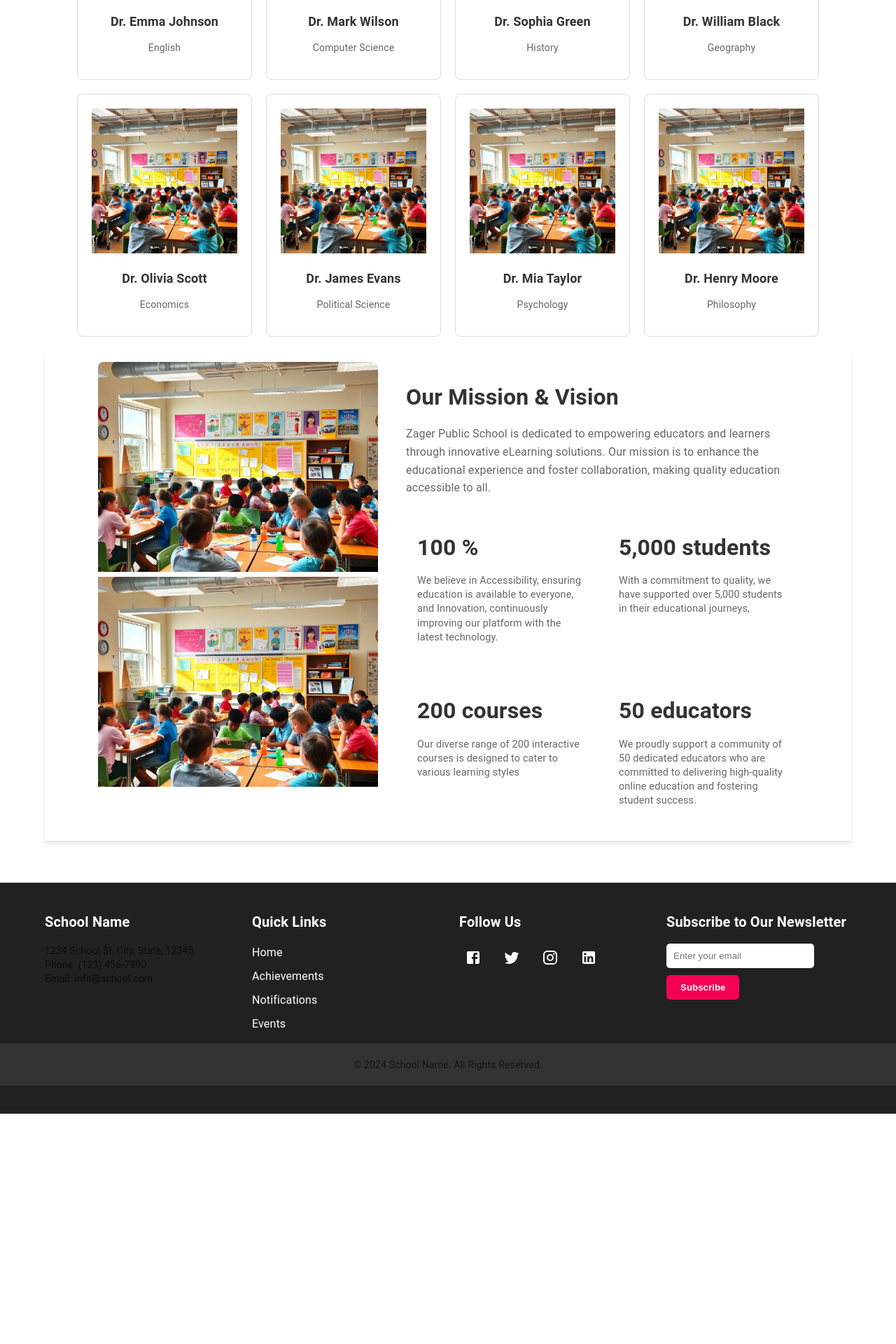
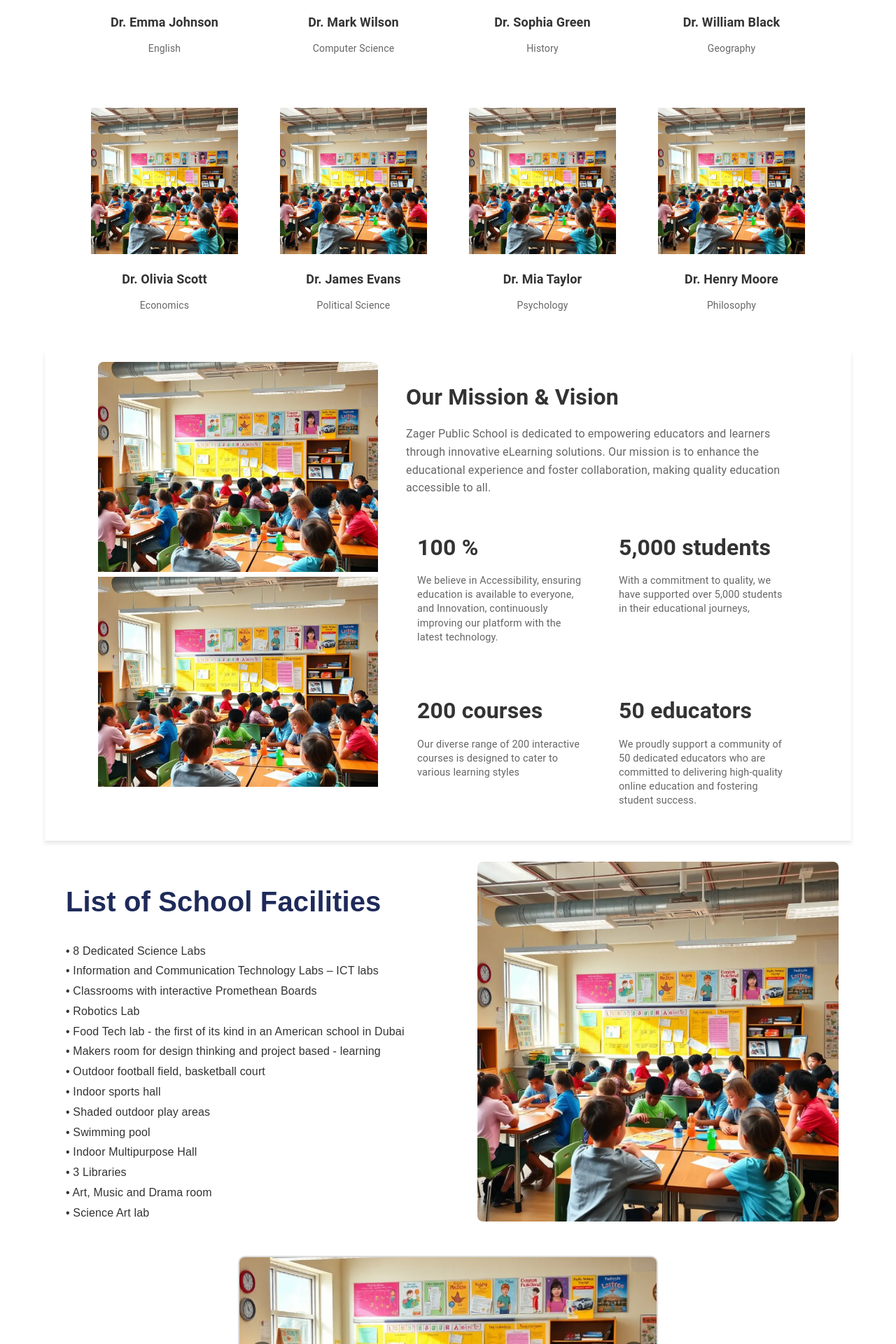
Before and after one commit to VVinaykumar003/School_Website, a React (Create React App) app in the folder client/: page / in a window 1280 px wide. Shown: the part 860-2780 px from the top of the page at 70% size. Before the commit the page ends 2451 px from the top, so only its background shows below. Built offline with nearby package versions, Linux system fonts and the light colour scheme.

Commit message:
commit-04

```diff
--- a/client/package.json
+++ b/client/package.json
@@ -19,6 +19,7 @@
     "react-dom": "^18.3.1",
     "react-router-dom": "^6.28.0",
     "react-scripts": "5.0.1",
+    "styled-components": "^6.1.13",
     "web-vitals": "^2.1.4"
   },
   "scripts": {
--- a/client/src/App.js
+++ b/client/src/App.js
@@ -7,6 +7,7 @@ import { BrowserRouter as Router, Route, Routes } from "react-router-dom";
 import Home from "./pages/Home";
 import Achievements from "./pages/Achievements";
 import Notifications from "./pages/Notifications";
+import Curriculum from "./pages/Curriculum";
 import Events from "./pages/Events";
 import NotFound from "./pages/NotFound";
 
@@ -26,7 +27,7 @@ function App() {
         <Routes>
           <Route path="/" element={<Home />} />
           <Route path="/achievements" element={<Achievements />} />
-          <Route path="/notifications" element={<Notifications />} />
+          <Route path="/notifications" element={<Curriculum />} />
           <Route path="/events" element={<Events />} />
           <Route path="*" element={<NotFound />} />
         </Routes>
--- a/client/src/components/Activities.js
+++ b/client/src/components/Activities.js
@@ -5,7 +5,8 @@ const OurApproach = () => {
     <div style={styles.container}>
       <h2 style={styles.heading}>Extracurricular Activities</h2>
       <div style={styles.content}>
-        <div style={styles.imagePlaceholder}></div>
+        <div style={styles.imagePlaceholder}>
+        </div>
         <div style={styles.textContent}>
           <p style={styles.description}>
           We offer a wide range of extracurricular activities to enrich our students' educational experience and help them develop new skills:
--- /dev/null
+++ b/client/src/components/Facilities.js
@@ -0,0 +1,72 @@
+
+import React from 'react';
+
+const SchoolFacilities = () => {
+    return (
+        <div style={styles.facilitiesContainer}>
+            <div style={styles.facilitiesList}>
+                <h1 style={styles.heading}>List of School Facilities</h1>
+                <ul style={styles.list}>
+                    <li>&#x2022;  8 Dedicated Science Labs</li>
+                    <li>&#x2022;  Information and Communication Technology Labs – ICT labs</li>
+                    <li>&#x2022;  Classrooms with interactive Promethean Boards</li>
+                    <li>&#x2022;  Robotics Lab</li>
+                    <li>&#x2022;  Food Tech lab - the first of its kind in an American school in Dubai</li>
+                    <li>&#x2022;  Makers room for design thinking and project based - learning</li>
+                    <li>&#x2022;  Outdoor football field, basketball court</li>
+                    <li>&#x2022;  Indoor sports hall</li>
+                    <li>&#x2022;  Shaded outdoor play areas</li>
+                    <li>&#x2022;  Swimming pool</li>
+                    <li>&#x2022;  Indoor Multipurpose Hall</li>
+                    <li>&#x2022;  3 Libraries</li>
+                    <li>&#x2022;  Art, Music and Drama room</li>
+                    <li>&#x2022;  Science Art lab</li>
+                </ul>
+            </div>
+            <div style={styles.facilitiesImage}>
+                <img src="mission.jpg" alt="Students with robot" style={styles.image} />
+            </div>
+        </div>
+    );
+};
+
+const styles = {
+    facilitiesContainer: {
+        display: 'flex',
+        alignItems: 'flex-start',
+        justifyContent: 'space-between',
+        padding: '30px',
+        fontFamily: 'Arial, sans-serif',
+        // boxShadow:'0px 4px 6px rgba(0, 0, 0, 0.1)'
+    },
+    facilitiesList: {
+        maxWidth: '60%',
+    },
+    heading: {
+
+        fontSize: '2.5em',
+        color: '#1E2A5A', // Adjust color to match screenshot
+        margintop: '2px',
+    },
+    list: {
+        listStyleType: 'none',
+        paddingLeft: 0,
+        lineHeight: '1.8',
+        color: '#333',
+    },
+    facilitiesImage: {
+        maxWidth: '45%',
+        display: 'flex',
+        justifyContent: 'center',
+        alignItems: 'center',
+    },
+    image: {
+        // margintop: '100px',
+        maxWidth: '105%',
+        alignItems:'center',
+        borderRadius: '8px',
+
+    },
+};
+
+export default SchoolFacilities;
--- /dev/null
+++ b/client/src/components/FacilitiesG.js
@@ -0,0 +1,86 @@
+import React, { useState } from 'react';
+import styled from 'styled-components';
+
+// Styled components for the carousel
+const CarouselContainer = styled.div`
+  position: relative;
+  width: 600px;
+  height: 300px;
+  margin: auto;
+  overflow: hidden;
+  border: 2px solid #ddd;
+  border-radius: 10px;
+`;
+
+const Carousel = styled.div`
+  display: flex;
+  justify-content: center;
+  align-items: center;
+  height: 100%;
+  width: 100%;
+`;
+
+const CarouselImage = styled.img`
+  width: 100%;
+  height: auto;
+  object-fit: cover;
+  border-radius: 10px;
+`;
+
+const Button = styled.button`
+  position: absolute;
+  top: 50%;
+  transform: translateY(-50%);
+  background-color: rgba(0, 0, 0, 0.5);
+  color: white;
+  border: none;
+  font-size: 30px;
+  padding: 10px;
+  cursor: pointer;
+  z-index: 10;
+  border-radius: 50%;
+  &:hover {
+    background-color: rgba(0, 0, 0, 0.8);
+  }
+`;
+
+const PrevButton = styled(Button)`
+  left: 10px;
+`;
+
+const NextButton = styled(Button)`
+  right: 10px;
+`;
+
+const ImageCarousel = () => {
+  const images = [
+    "mission.jpg",
+    "mission.jpg",
+    "mission.jpg",
+    "mission.jpg",
+  ];
+
+  const [currentIndex, setCurrentIndex] = useState(0);
+
+  const nextSlide = () => {
+    setCurrentIndex((prevIndex) => (prevIndex + 1) % images.length);
+  };
+
+  const prevSlide = () => {
+    setCurrentIndex(
+      (prevIndex) => (prevIndex - 1 + images.length) % images.length
+    );
+  };
+
+  return (
+    <CarouselContainer>
+      <PrevButton onClick={prevSlide}>&#10094;</PrevButton>
+      <Carousel>
+        <CarouselImage src={images[currentIndex]} alt="carousel" />
+      </Carousel>
+      <NextButton onClick={nextSlide}>&#10095;</NextButton>
+    </CarouselContainer>
+  );
+};
+
+export default ImageCarousel;
--- a/client/src/components/Mission.js
+++ b/client/src/components/Mission.js
@@ -76,8 +76,8 @@ const MissionVision = () => {
     <div style={styles.container}>
       <div style={styles.content}>
         <div style={styles.imageContainer}>
-          <img src="mission.png" alt="Classroom" style={styles.image} />
-          <img src="mission.png" alt="Classroom" style={styles.image} />
+          <img src="mission.jpg" alt="Classroom" style={styles.image} />
+          <img src="mission.jpg" alt="Classroom" style={styles.image} />
         </div>
         <div style={styles.textContainer}>
           <h2 style={styles.title}>Our Mission & Vision</h2>
--- a/client/src/components/faculty.js
+++ b/client/src/components/faculty.js
@@ -3,18 +3,18 @@ import React from "react";
 const FacultyCards = () => {
   // Sample data for teachers, each with a placeholder image URL
   const teachers = [
-    { id: 1, name: "Dr. John Doe", subject: "Mathematics", image: "mission.png" },
-    { id: 2, name: "Dr. Jane Smith", subject: "Physics", image: "mission.png" },
-    { id: 3, name: "Dr. Albert Brown", subject: "Chemistry", image: "mission.png" },
-    { id: 4, name: "Dr. Linda White", subject: "Biology", image: "mission.png" },
-    { id: 5, name: "Dr. Emma Johnson", subject: "English", image: "mission.png" },
-    { id: 6, name: "Dr. Mark Wilson", subject: "Computer Science", image: "mission.png" },
-    { id: 7, name: "Dr. Sophia Green", subject: "History", image: "mission.png" },
-    { id: 8, name: "Dr. William Black", subject: "Geography", image: "mission.png" },
-    { id: 9, name: "Dr. Olivia Scott", subject: "Economics", image: "mission.png" },
-    { id: 10, name: "Dr. James Evans", subject: "Political Science", image:"mission.png" },
-    { id: 11, name: "Dr. Mia Taylor", subject: "Psychology", image: "mission.png" },
-    { id: 12, name: "Dr. Henry Moore", subject: "Philosophy", image: "mission.png" },
+    { id: 1, name: "Dr. John Doe", subject: "Mathematics", image: "mission.jpg" },
+    { id: 2, name: "Dr. Jane Smith", subject: "Physics", image: "mission.jpg" },
+    { id: 3, name: "Dr. Albert Brown", subject: "Chemistry", image: "mission.jpg" },
+    { id: 4, name: "Dr. Linda White", subject: "Biology", image: "mission.jpg" },
+    { id: 5, name: "Dr. Emma Johnson", subject: "English", image: "mission.jpg" },
+    { id: 6, name: "Dr. Mark Wilson", subject: "Computer Science", image: "mission.jpg" },
+    { id: 7, name: "Dr. Sophia Green", subject: "History", image: "mission.jpg" },
+    { id: 8, name: "Dr. William Black", subject: "Geography", image: "mission.jpg" },
+    { id: 9, name: "Dr. Olivia Scott", subject: "Economics", image: "mission.jpg" },
+    { id: 10, name: "Dr. James Evans", subject: "Political Science", image:"mission.jpg" },
+    { id: 11, name: "Dr. Mia Taylor", subject: "Psychology", image: "mission.jpg" },
+    { id: 12, name: "Dr. Henry Moore", subject: "Philosophy", image: "mission.jpg" },
   ];
 
   // Styles
@@ -33,7 +33,7 @@ const FacultyCards = () => {
 
   const cardStyle = {
     backgroundColor: "#FFFFFF",
-    border: "1px solid #ddd",
+    // border: "1px solid #ddd",
     borderRadius: "8px",
     width: "250px",
     padding: "20px",
--- a/client/src/pages/Home.js
+++ b/client/src/pages/Home.js
@@ -1,12 +1,16 @@
 import React from 'react'
 import FacultyCards from '../components/faculty'
 import MissionVision from '../components/Mission'
+import Facilities from '../components/Facilities'
+import FacilitiesG from '../components/FacilitiesG'
 
 const Home = () => {
   return (
     <>
     <FacultyCards />
     <MissionVision />
+    <Facilities />
+    <FacilitiesG />
     </>
   )
 }
```
Also changed, not shown: client/public/mission.jpg (renamed from client/public/mission.png), 1 other file (tests, documents, lock files or other folders).
